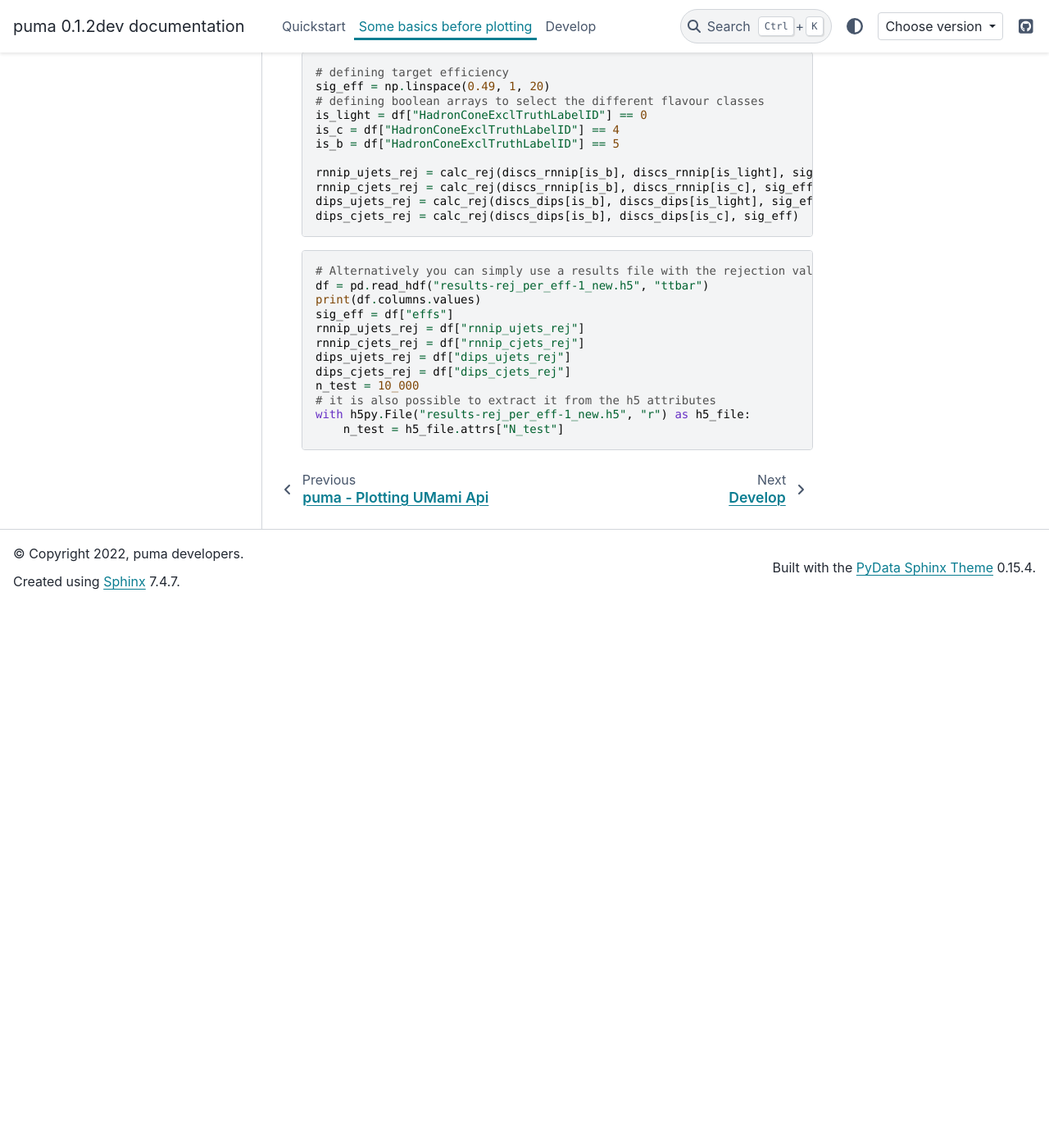
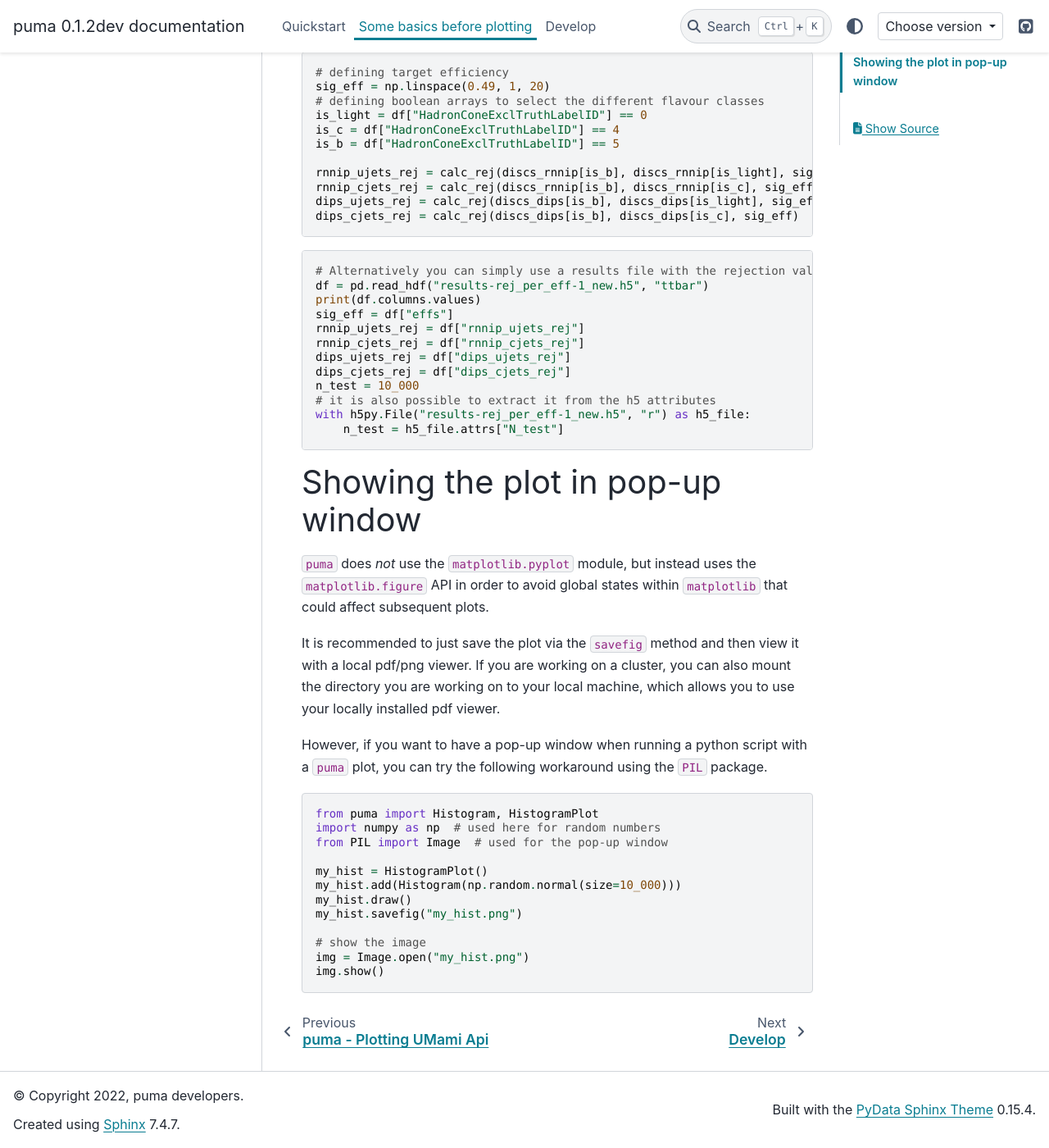
Before and after one commit to umami-hep/puma, a Sphinx documentation site: the page built from docs/source/examples/index.md, in a window 1280 px wide and 1400 px high, scrolled down 1720 px. Shown: the whole window at 82% size. Built offline with Sphinx 7.4.7 and the PyData theme 0.15.4, drawn with Linux system fonts in a browser that asks for light colours; before the commit the page ends 2458 px from its top, so only the background shows below that.

Commit message:
Adding show workaround to docs

````diff
--- a/docs/source/examples/index.md
+++ b/docs/source/examples/index.md
@@ -114,3 +114,30 @@ n_test = 10_000
 with h5py.File("results-rej_per_eff-1_new.h5", "r") as h5_file:
     n_test = h5_file.attrs["N_test"]
 ```
+
+## Showing the plot in pop-up window
+
+`puma` does *not* use the `matplotlib.pyplot` module, but instead uses the `matplotlib.figure`
+API in order to avoid global states within `matplotlib` that could affect subsequent plots.
+
+It is recommended to just save the plot via the `savefig` method and then view it with
+a local pdf/png viewer. If you are working on a cluster, you can also mount the directory
+you are working on to your local machine, which allows you to use your locally installed pdf viewer.
+
+However, if you want to have a pop-up window when running a python script with a `puma`
+plot, you can try the following workaround using the `PIL` package.
+
+```py
+from puma import Histogram, HistogramPlot
+import numpy as np  # used here for random numbers
+from PIL import Image  # used for the pop-up window
+
+my_hist = HistogramPlot()
+my_hist.add(Histogram(np.random.normal(size=10_000)))
+my_hist.draw()
+my_hist.savefig("my_hist.png")
+
+# show the image
+img = Image.open("my_hist.png")
+img.show()
+```
````
